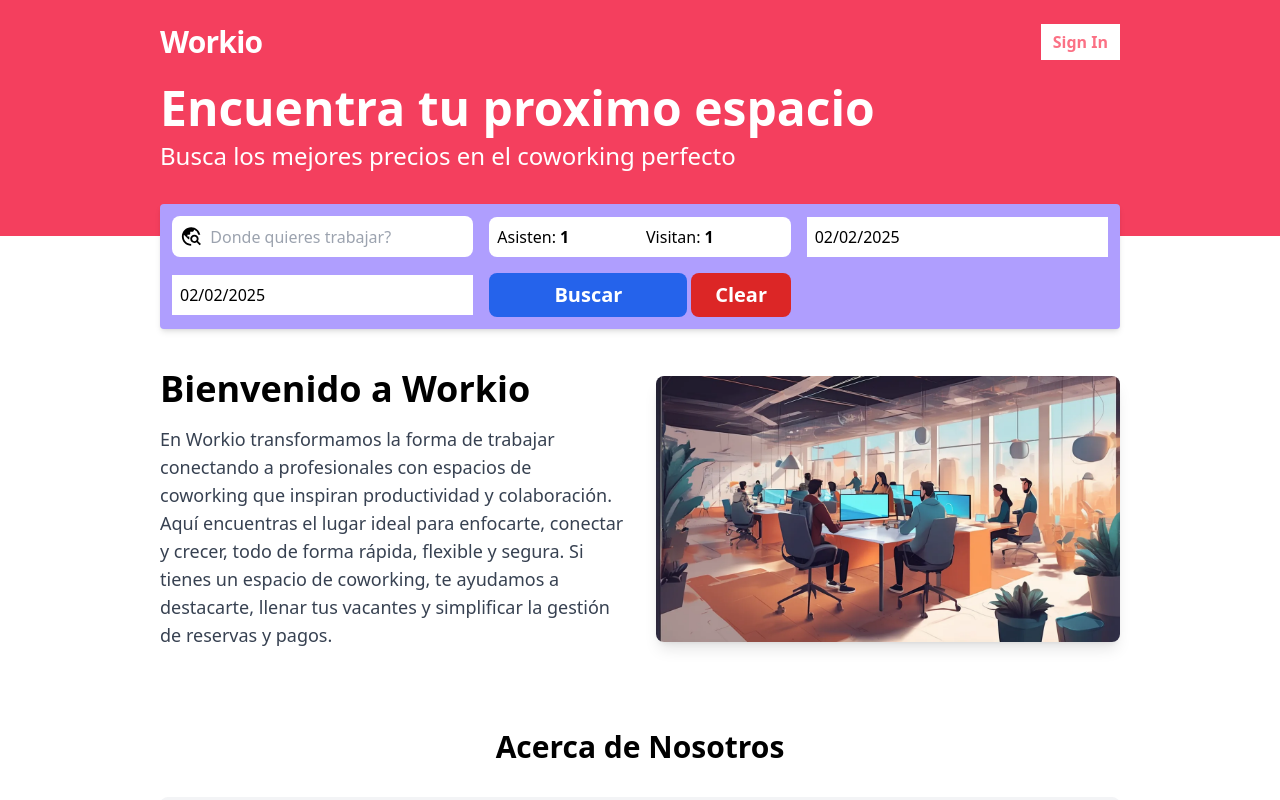
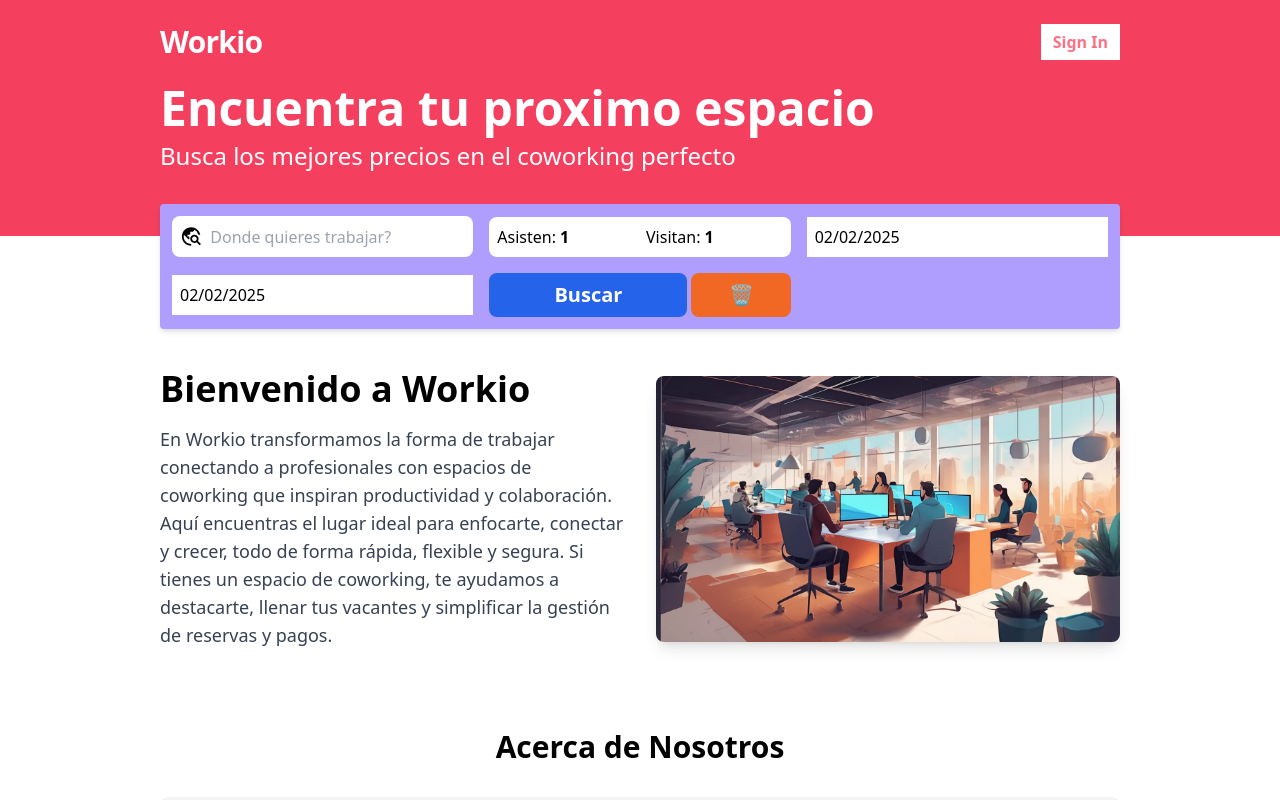
Before and after one commit to Daniel1309-gon/FRONTEND-WORKIO, a React (Vite) app: page / in a window 1280 px wide. Shown: the top 800 px of the page. Built offline with nearby package versions, Linux system fonts and the light colour scheme; no server answers.

Commit message:
Cambio en el botón de limpieza

```diff
--- a/src/components/SearchBar.tsx
+++ b/src/components/SearchBar.tsx
@@ -106,8 +106,8 @@ const SearchBar = () => {
         <button className="w-2/3 bg-blue-600 text-white h-full p-2 font-bold text-xl hover:bg-blue-500 rounded-lg">
           Buscar
         </button>
-        <button className="w-1/3 bg-red-600 text-white h-full p-2 font-bold text-xl hover:bg-red-500 rounded-lg">
-          Clear
+        <button className="w-1/3 bg-[#f06824] text-white h-full p-2 font-bold text-xl hover:bg-[#f06824]/90 rounded-lg">
+        🗑️
         </button>
       </div>
     </form>
```
